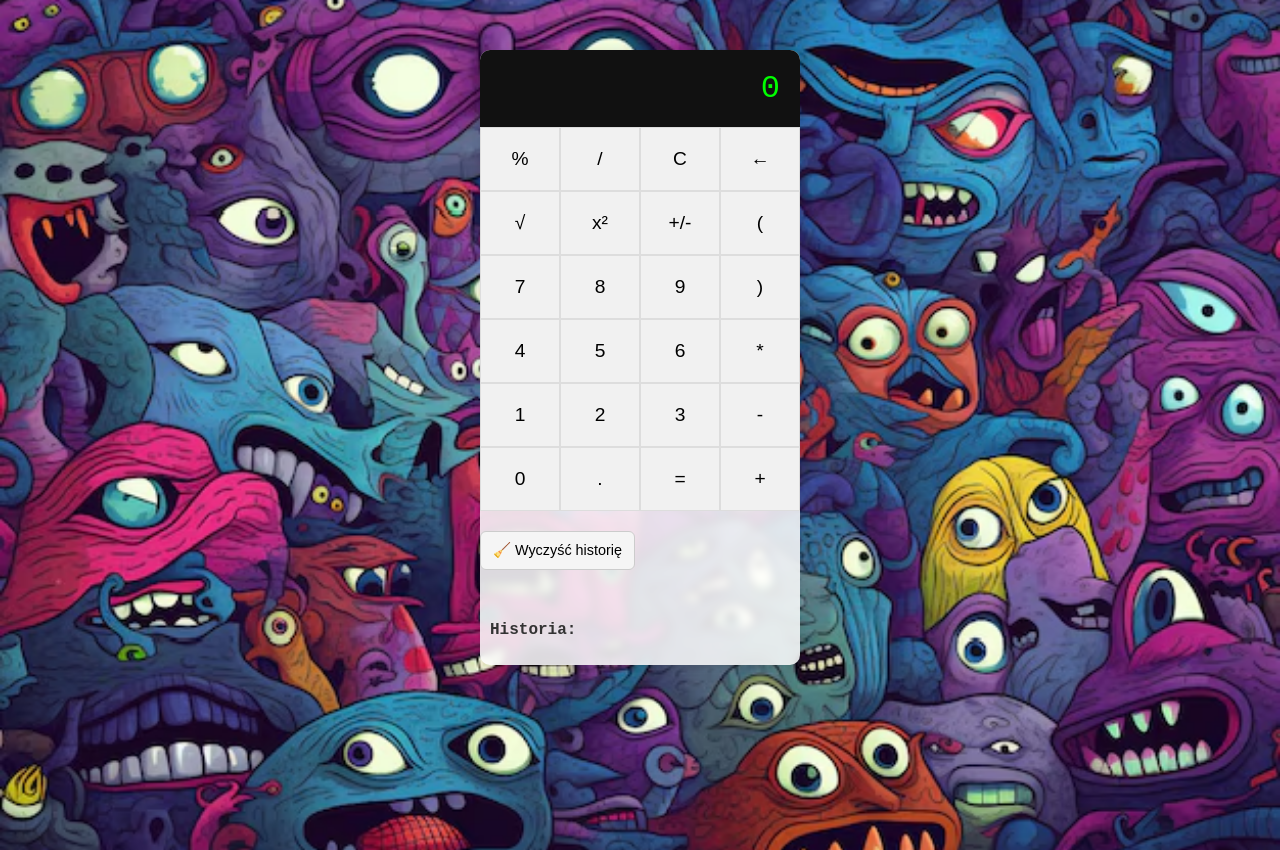
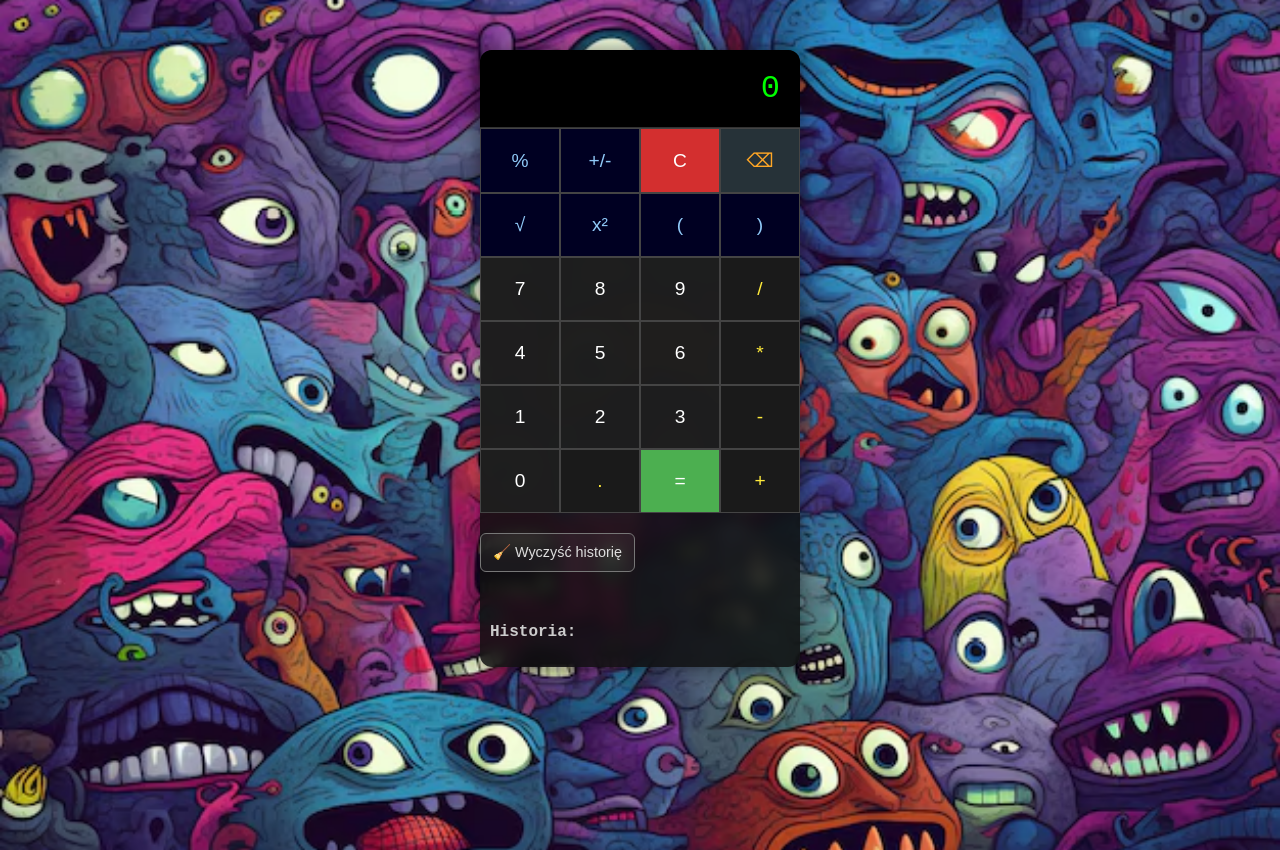
Before and after one commit to Kornetas/kalkulator-react, a React (Vite) app: page / in a window 1280 px wide. Built offline with nearby package versions, Linux system fonts and the light colour scheme.

Commit message:
restyled calculator to match colorful background, added visual distinction for special buttons (=, C, func keys)

```diff
--- a/src/components/Calculator/Calculator.jsx
+++ b/src/components/Calculator/Calculator.jsx
@@ -49,6 +49,7 @@ function Calculator() {
   // Obsługa przycisku "="
   const handleEvaluate = () => {
     try {
+      if (!input.trim()) return;
       const result = evaluate(input);
       // Dodaj do historii (nowy obiekt: wyrażenie i wynik)
       setHistory((prevHistory) => [
@@ -138,6 +139,7 @@ function Calculator() {
       <ButtonGrid>
         {/* Rząd 1 */}
         <Button
+          $special="func"
           onClick={() => {
             playSoundForKey("%");
             handlePercent();
@@ -146,14 +148,17 @@ function Calculator() {
           %
         </Button>
         <Button
+          $special="func"
           onClick={() => {
-            playSoundForKey("/");
-            handleClick("/");
+            playSoundForKey("+/-");
+            handleToggleSign();
           }}
         >
-          /
+          +/-
         </Button>
+
         <Button
+          $special="clear"
           onClick={() => {
             playSoundForKey("C");
             handleClear();
@@ -162,16 +167,19 @@ function Calculator() {
           C
         </Button>
         <Button
+          $special="back"
           onClick={() => {
             playSoundForKey("←");
             handleBackspace();
           }}
+          title="Backspace"
         >
-          ←
+          ⌫
         </Button>
 
-        {/* Rząd 2 – Nowe funkcje */}
+        {/* Rząd 2 */}
         <Button
+          $special="func"
           onClick={() => {
             playSoundForKey("√");
             handleClick("sqrt(");
@@ -180,6 +188,7 @@ function Calculator() {
           √
         </Button>
         <Button
+          $special="func"
           onClick={() => {
             playSoundForKey("^2");
             handleClick("^2");
@@ -188,20 +197,22 @@ function Calculator() {
           x²
         </Button>
         <Button
-          onClick={() => {
-            playSoundForKey("+/-");
-            handleToggleSign();
-          }}
-        >
-          +/-
-        </Button>
-        <Button
+          $special="func"
           onClick={() => {
             playSoundForKey("(");
             handleClick("(");
           }}
         >
           (
+        </Button>
+        <Button
+          $special="func"
+          onClick={() => {
+            playSoundForKey(")");
+            handleClick(")");
+          }}
+        >
+          )
         </Button>
 
         {/* Rząd 3 */}
@@ -230,12 +241,13 @@ function Calculator() {
           9
         </Button>
         <Button
+          $special="operator"
           onClick={() => {
-            playSoundForKey(")");
-            handleClick(")");
+            playSoundForKey("/");
+            handleClick("/");
           }}
         >
-          )
+          /
         </Button>
 
         {/* Rząd 4 */}
@@ -264,6 +276,7 @@ function Calculator() {
           6
         </Button>
         <Button
+          $special="operator"
           onClick={() => {
             playSoundForKey("*");
             handleClick("*");
@@ -298,6 +311,7 @@ function Calculator() {
           3
         </Button>
         <Button
+          $special="operator"
           onClick={() => {
             playSoundForKey("-");
             handleClick("-");
@@ -316,6 +330,7 @@ function Calculator() {
           0
         </Button>
         <Button
+          $special="operator"
           onClick={() => {
             playSoundForKey(".");
             handleClick(".");
@@ -324,6 +339,7 @@ function Calculator() {
           .
         </Button>
         <Button
+          $special="equals"
           onClick={() => {
             playSoundForKey("=");
             handleEvaluate();
@@ -332,6 +348,7 @@ function Calculator() {
           =
         </Button>
         <Button
+          $special="operator"
           onClick={() => {
             playSoundForKey("+");
             handleClick("+");
--- a/src/components/Calculator/Calculator.styles.js
+++ b/src/components/Calculator/Calculator.styles.js
@@ -3,24 +3,25 @@ import styled from "styled-components";
 export const Wrapper = styled.div`
   width: 320px;
   margin: 50px auto;
-  box-shadow: 0 0 10px rgba(0, 0, 0, 0.1);
-  border-radius: 10px;
+  box-shadow: 0 0 20px rgba(0, 0, 0, 0.5);
+  border-radius: 12px;
   overflow: hidden;
   font-family: "Courier New", monospace;
-  background: rgba(255, 255, 255, 0.85); /* półprzezroczyste tło kalkulatora */
-  backdrop-filter: blur(4px);
+  background: rgba(15, 15, 15, 0.85);
+  backdrop-filter: blur(8px);
   position: relative;
   z-index: 1;
 `;
 
 export const Display = styled.div`
-  background: #111;
+  background: #000;
   color: #0f0;
   padding: 20px;
   text-align: right;
   font-size: ${({ fontSize }) => fontSize || "2rem"};
   overflow-x: auto;
   white-space: nowrap;
+  border-bottom: 1px solid #333;
 `;
 
 export const ButtonGrid = styled.div`
@@ -31,13 +32,69 @@ export const ButtonGrid = styled.div`
 export const Button = styled.button`
   padding: 20px;
   font-size: 1.2rem;
-  border: 1px solid #ddd;
-  background: #f1f1f1;
+  border: 1px solid #444;
+
+  background: ${({ $special }) =>
+    $special === "equals"
+      ? "#4caf50"
+      : $special === "clear"
+      ? "#d32f2f"
+      : $special === "func"
+      ? "#002"
+      : $special === "operator"
+      ? "#1a1a1a"
+      : $special === "back"
+      ? "#263238"
+      : "rgba(30, 30, 30, 0.95)"};
+
+  color: ${({ $special }) =>
+    $special === "equals" || $special === "clear"
+      ? "#fff"
+      : $special === "func"
+      ? "#90caf9"
+      : $special === "operator"
+      ? "#ffeb3b"
+      : $special === "back"
+      ? "#ffa726"
+      : "#fff"};
+
   cursor: pointer;
-  transition: background 0.2s;
+  transition: background 0.2s, color 0.2s, transform 0.1s;
 
   &:hover {
-    background: #e0e0e0;
+    background: ${({ $special }) =>
+      $special === "equals"
+        ? "#66bb6a"
+        : $special === "clear"
+        ? "#e53935"
+        : $special === "func"
+        ? "#455a64"
+        : $special === "operator"
+        ? "#333"
+        : $special === "back"
+        ? "#37474f"
+        : "#444"};
+
+    color: ${({ $special }) =>
+      $special === "equals" || $special === "clear"
+        ? "#fff"
+        : $special === "operator"
+        ? "#fff"
+        : $special === "back"
+        ? "#fff"
+        : "#0ff"};
+
+    transform: scale(1.03);
+  }
+
+  &:active {
+    transform: scale(0.97);
+    box-shadow: ${({ $special }) =>
+      $special === "operator"
+        ? "0 0 8px #0ff"
+        : $special === "back"
+        ? "0 0 6px #ffa726"
+        : "0 0 5px rgba(255, 255, 255, 0.2)"};
   }
 `;
 
@@ -45,12 +102,14 @@ export const HistoryWrapper = styled.div`
   margin-top: 20px;
   padding: 10px;
 `;
+
 export const HistoryTitle = styled.h4`
   margin-bottom: 10px;
   font-size: 1rem;
   font-weight: bold;
-  color: #333;
+  color: #ccc;
 `;
+
 export const HistoryList = styled.ul`
   list-style: none;
   padding: 0;
@@ -61,25 +120,27 @@ export const HistoryItem = styled.li`
   font-size: 0.9rem;
   cursor: pointer;
   margin-bottom: 5px;
-  color: #444;
+  color: #aaa;
 
   &:hover {
     text-decoration: underline;
-    color: #000;
+    color: #fff;
   }
 `;
 
 export const ClearHistoryButton = styled.button`
   margin-top: 20px;
   padding: 10px 12px;
-  background: #f5f5f5;
-  border: 1px solid #ccc;
+  background: rgba(255, 255, 255, 0.05);
+  border: 1px solid #777;
   cursor: pointer;
   font-size: 0.9rem;
   border-radius: 6px;
-  transition: background 0.2s;
+  color: #ddd;
+  transition: background 0.2s, color 0.2s;
 
   &:hover {
-    background: #e0e0e0;
+    background: rgba(255, 255, 255, 0.15);
+    color: #f0f;
   }
 `;
```
